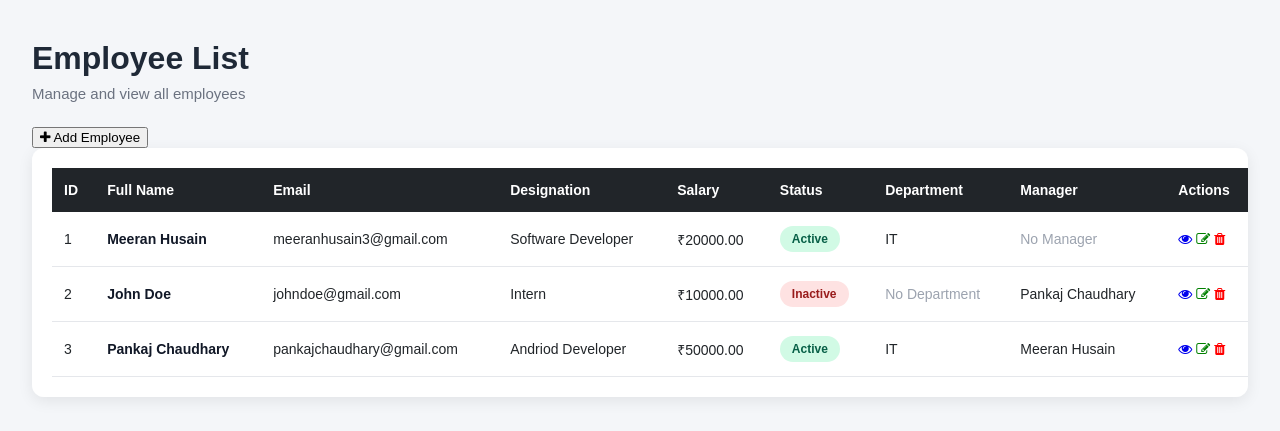
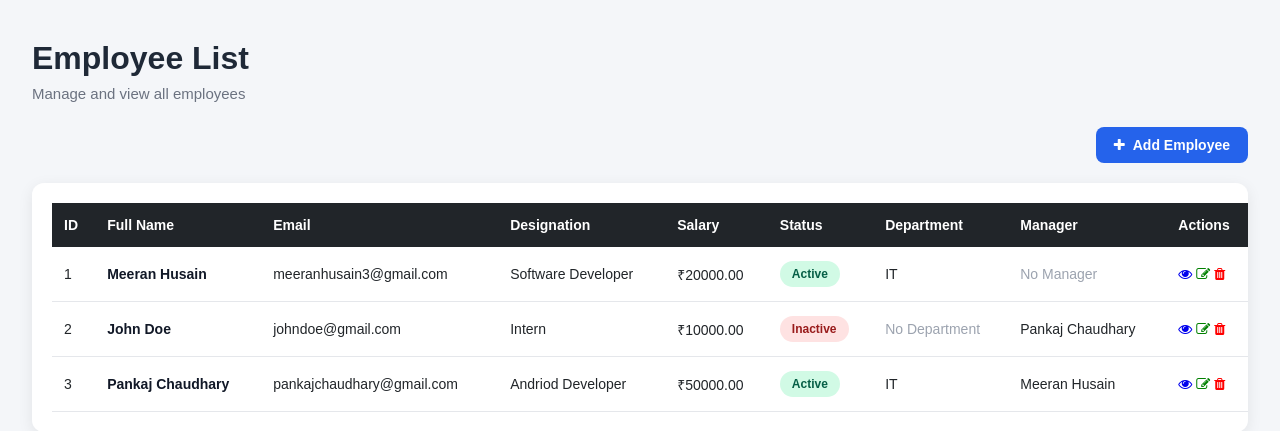
Before and after one commit to MeeranHusain/Django, a Django app: page / in a window 1280 px wide. Shown: the top 431 px of the page. Run offline with Django 5.2, Linux system fonts and the light colour scheme; data comes from the database, SQL or seed files in the repository.

Commit message:
Refactor add employee button to use a styled link and update CSS for improved layout

```diff
--- a/Employee_main/static/css/style.css
+++ b/Employee_main/static/css/style.css
@@ -46,6 +46,41 @@ body {
     color: #6b7280;
     font-size: 15px;
 }
+
+/* ==============================
+   Add Employee Button
+   ============================== */
+
+.add-employee-container {
+    display: flex;
+    justify-content: flex-end;
+    /* margin-bottom: 10px; */
+}
+
+.add-employee-btn {
+    display: inline-flex;
+    align-items: center;
+    gap: 8px;
+    padding: 10px 18px;
+    background-color: #2563eb;
+    color: #ffffff;
+    text-decoration: none;
+    border-radius: 8px;
+    font-size: 14px;
+    font-weight: 600;
+    margin-bottom: 20px;
+    transition: all 0.2s ease;
+}
+
+.add-employee-btn:hover {
+    background-color: #1d4ed8;
+    transform: translateY(-1px);
+}
+
+.add-employee-btn i {
+    font-size: 14px;
+}
+
 
 
 /* ==============================
--- a/templates/home.html
+++ b/templates/home.html
@@ -19,9 +19,12 @@
             <p>Manage and view all employees</p>
         </div>
 
-        <button class="btn btn-primary">
-            <i class="fa fa-plus"></i> Add Employee
-        </button>
+        <div class="add-employee-container">
+            <a href="" class="add-employee-btn">
+                <i class="fa fa-plus"></i>
+                Add Employee
+            </a>
+        </div>
 
         <div class="table-container">
             <table class="employee-table">
```
